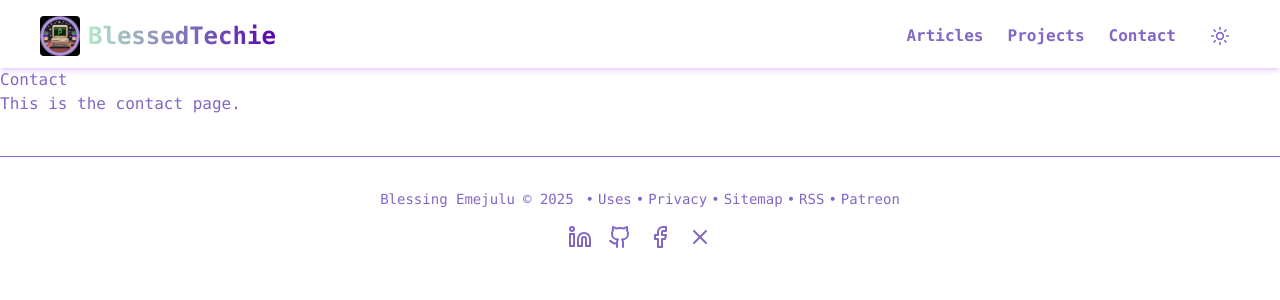
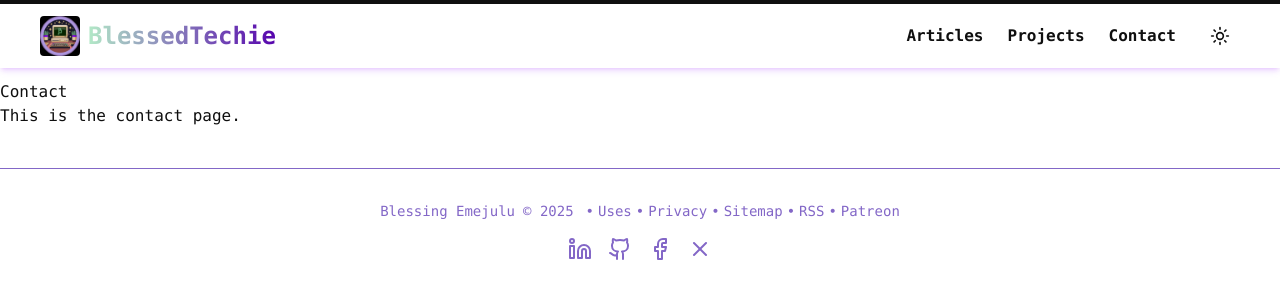
Before and after one commit to BlessingEmejulu/blessedtechie-blog, a Next.js app: page /contact in a window 1280 px wide. Shown: the top 300 px of the page. Built offline with nearby package versions, Linux system fonts and the light colour scheme.

Commit message:
feat: update foreground colors for light and dark modes, enhance NavBar styling

```diff
--- a/app/globals.css
+++ b/app/globals.css
@@ -3,7 +3,7 @@
 /* Light mode variables */
 :root {
   --background: #ffffff;
-  --foreground: #8367C7;
+  --foreground: #0f0f0f;
   --link-color: #5603AD;
   --accent-color: #B3E9C7;
 }
@@ -11,7 +11,7 @@
 /* Dark mode variables */
 .dark {
   --background: #19002b;
-  --foreground: #C2F8CB;
+  --foreground:  #f7f7f7;
   --link-color: #B3E9C7;
   --accent-color: #8367C7;
 }
--- a/app/layout.tsx
+++ b/app/layout.tsx
@@ -33,7 +33,7 @@ export default function RootLayout({
   return (
     <html lang="en" className={`${geistSans.variable} ${geistMono.variable} ${firaCode.variable}`} suppressHydrationWarning>
       <body
-        className="h-full dark:selection:bg-purple-500"
+        className="dark:selection:bg-purple-500"
       >
         <ThemeProvider
           attribute="class"
@@ -42,7 +42,9 @@ export default function RootLayout({
           disableTransitionOnChange
         >
           <NavBar />
-          {children}
+          <main className="pt-20">
+            {children}
+          </main>
           <Footer />
         </ThemeProvider>
       </body>
--- a/components/ui/NavBar.tsx
+++ b/components/ui/NavBar.tsx
@@ -7,7 +7,7 @@ import { ThemeSwitch } from "@/components/ui/ThemeSwitch";
 export default function NavBar() {
   return (
    <nav
-    className="sticky top-0 w-full border-t-4 border-transparent
+    className="fixed z-50 top-0 w-full border-t-4 bg-background/95 backdrop-blur-sm
                bg-[length:100%_4px] bg-top bg-no-repeat
                flex items-center justify-between px-6 py-3 shadow-md shadow-purple-500/20"
 >
```
